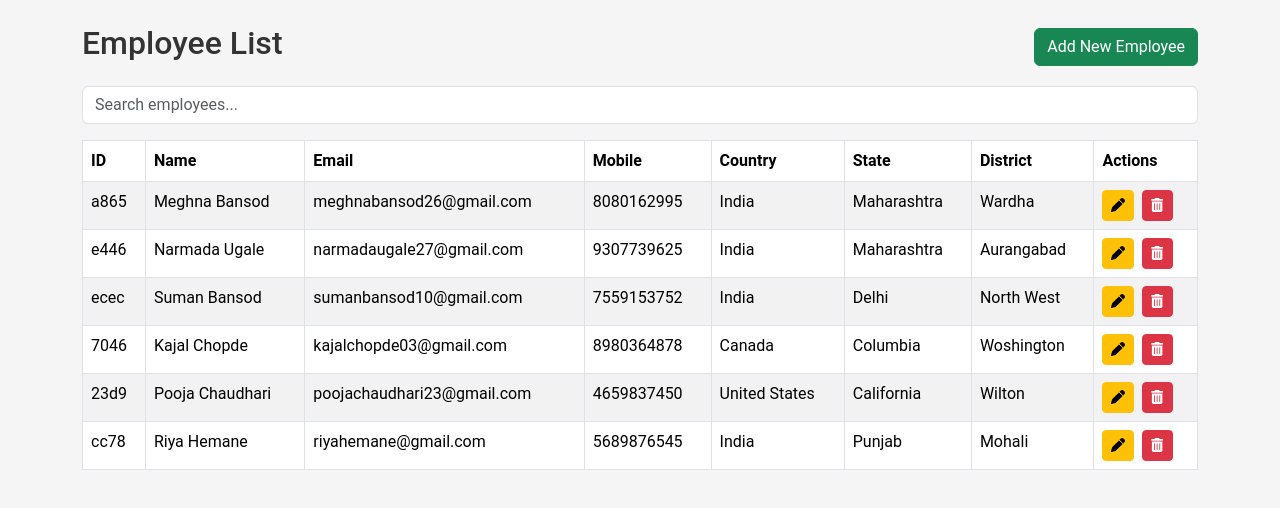
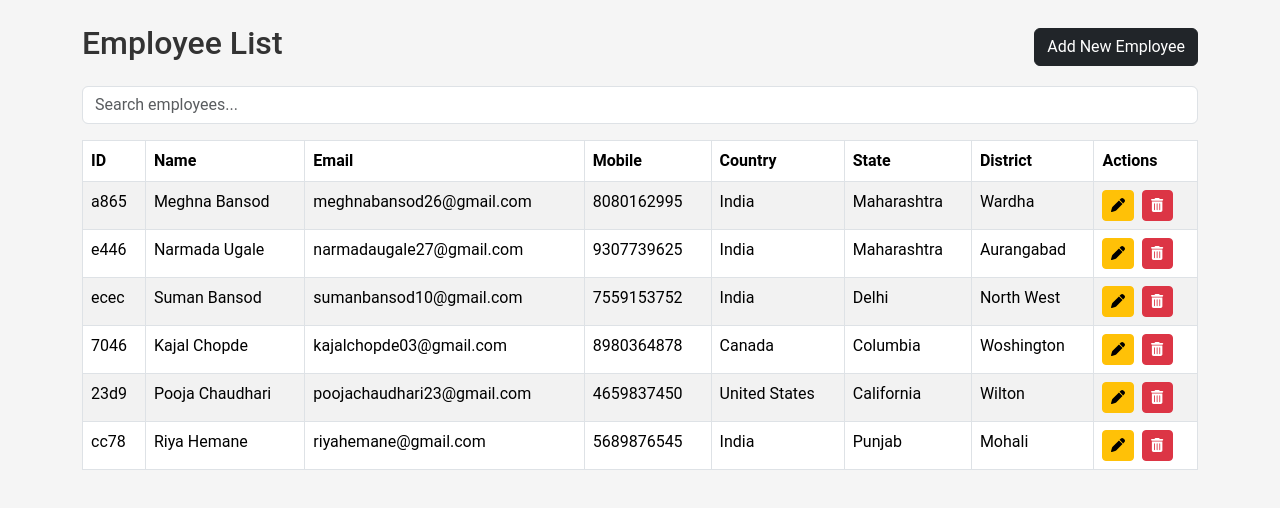
Before and after one commit to meghnabansod26/employee_management_react_app, a React (Create React App) app: page / in a window 1280 px wide. Shown: the top 508 px of the page. Built offline with nearby package versions, Linux system fonts and the light colour scheme; data requests are answered from the project's data file.

Commit message:
changes in Home index and api.js file

```diff
--- a/src/components/Home.css
+++ b/src/components/Home.css
@@ -3,7 +3,7 @@
   }
 
   .text-danger {
-    color: #dc3545; /* Bootstrap red color */
+    color: #dc3545;
   }
 
   .btn-warning .fa-edit {
--- a/src/components/Home.js
+++ b/src/components/Home.js
@@ -57,7 +57,7 @@
     <Container className="my-4">
       <div className="d-flex justify-content-between align-items-center mb-3">
         <h2>Employee List</h2>
-        <Link to="/add" className="btn btn-success">Add New Employee</Link>
+        <Link to="/add" className="btn btn-dark">Add New Employee</Link>
       </div>
       <InputGroup className="mb-3">
         <FormControl
--- a/src/index.js
+++ b/src/index.js
@@ -13,7 +13,5 @@
   </React.StrictMode>
 );
 
-// If you want to start measuring performance in your app, pass a function
-// to log results (for example: reportWebVitals(console.log))
-// or send to an analytics endpoint. Learn more: https://bit.ly/CRA-vitals
+
 reportWebVitals();
--- a/src/services/api.js
+++ b/src/services/api.js
@@ -1,6 +1,6 @@
 import axios from 'axios';
 
-const API_URL = 'http://localhost:5000'; // Adjust if needed
+const API_URL = 'http://localhost:5000';
 
 const api = {
   getEmployees: () => axios.get(`${API_URL}/employees`),
```
